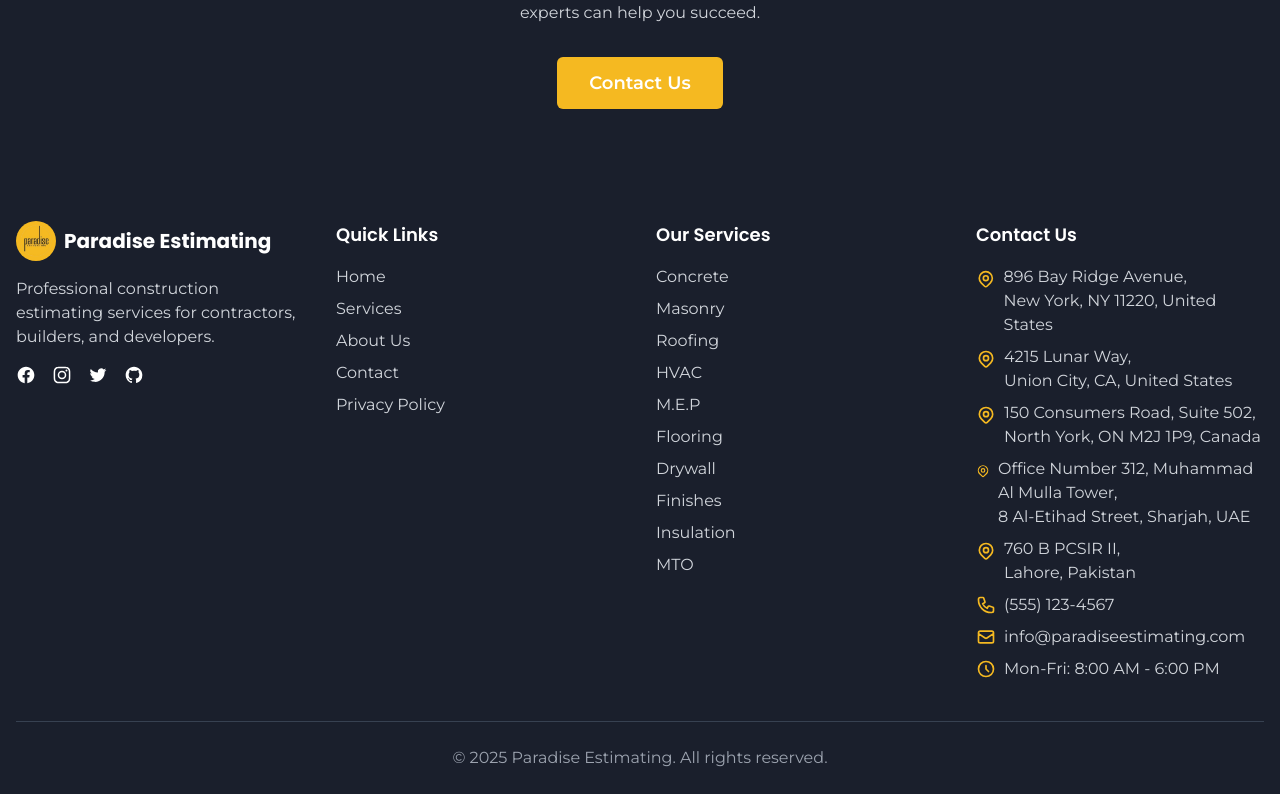
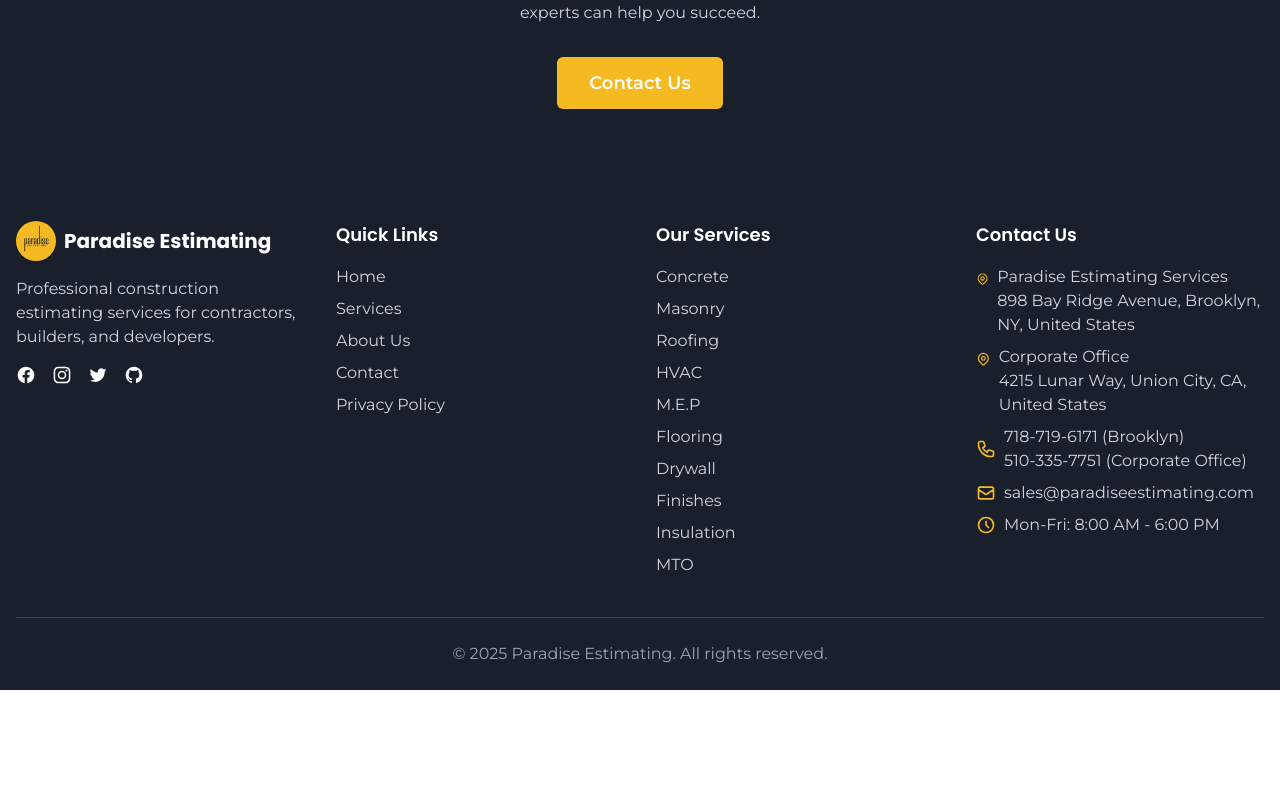
Before and after one commit to Jawa090/websiteparadise, a React (Vite) app: page /about in a window 1280 px wide. Shown: the part 2991-3785 px from the top of the page. After the commit the page ends 3681 px from the top, so only its background shows below. Built offline with nearby package versions, Linux system fonts and the light colour scheme.

Commit message:
change location email address

```diff
--- a/src/components/Footer.tsx
+++ b/src/components/Footer.tsx
@@ -128,7 +128,7 @@ const Footer = () => {
           d="M15 11a3 3 0 11-6 0 3 3 0 016 0z"
         ></path>
       </svg>
-                <span className="text-gray-300">896 Bay Ridge Avenue,<br />New York, NY 11220, United States</span>
+      <span className="text-gray-300">Paradise Estimating Services<br />898 Bay Ridge Avenue, Brooklyn, NY, United States</span>
     </li>
     <li className="flex items-start">
       <svg
@@ -151,76 +151,7 @@ const Footer = () => {
           d="M15 11a3 3 0 11-6 0 3 3 0 016 0z"
         ></path>
       </svg>
-                <span className="text-gray-300">4215 Lunar Way,<br />Union City, CA, United States</span>
-              </li>
-              <li className="flex items-start">
-                <svg
-                  className="w-5 h-5 mt-1 mr-2 text-gold"
-                  fill="none"
-                  stroke="currentColor"
-                  viewBox="0 0 24 24"
-                  xmlns="http://www.w3.org/2000/svg"
-                >
-                  <path
-                    strokeLinecap="round"
-                    strokeLinejoin="round"
-                    strokeWidth="2"
-                    d="M17.657 16.657L13.414 20.9a1.998 1.998 0 01-2.827 0l-4.244-4.243a8 8 0 1111.314 0z"
-                  ></path>
-                  <path
-                    strokeLinecap="round"
-                    strokeLinejoin="round"
-                    strokeWidth="2"
-                    d="M15 11a3 3 0 11-6 0 3 3 0 016 0z"
-                  ></path>
-                </svg>
-                <span className="text-gray-300">150 Consumers Road, Suite 502,<br />North York, ON M2J 1P9, Canada</span>
-              </li>
-              <li className="flex items-start">
-                <svg
-                  className="w-5 h-5 mt-1 mr-2 text-gold"
-                  fill="none"
-                  stroke="currentColor"
-                  viewBox="0 0 24 24"
-                  xmlns="http://www.w3.org/2000/svg"
-                >
-                  <path
-                    strokeLinecap="round"
-                    strokeLinejoin="round"
-                    strokeWidth="2"
-                    d="M17.657 16.657L13.414 20.9a1.998 1.998 0 01-2.827 0l-4.244-4.243a8 8 0 1111.314 0z"
-                  ></path>
-                  <path
-                    strokeLinecap="round"
-                    strokeLinejoin="round"
-                    strokeWidth="2"
-                    d="M15 11a3 3 0 11-6 0 3 3 0 016 0z"
-                  ></path>
-                </svg>
-                <span className="text-gray-300">Office Number 312, Muhammad Al Mulla Tower,<br />8 Al-Etihad Street, Sharjah, UAE</span>
-              </li>
-              <li className="flex items-start">
-                <svg
-                  className="w-5 h-5 mt-1 mr-2 text-gold"
-                  fill="none"
-                  stroke="currentColor"
-                  viewBox="0 0 24 24"
-                  xmlns="http://www.w3.org/2000/svg"
-                >
-                  <path
-                    strokeLinecap="round"
-                    strokeLinejoin="round"
-                    strokeWidth="2"
-                    d="M17.657 16.657L13.414 20.9a1.998 1.998 0 01-2.827 0l-4.244-4.243a8 8 0 1111.314 0z"
-                  ></path>
-                  <path
-                    strokeLinecap="round"
-                    strokeLinejoin="round"
-                    strokeWidth="2"
-                    d="M15 11a3 3 0 11-6 0 3 3 0 016 0z"
-                  ></path>
-                </svg>
-                <span className="text-gray-300">760 B PCSIR II,<br />Lahore, Pakistan</span>
+      <span className="text-gray-300">Corporate Office<br />4215 Lunar Way, Union City, CA, United States</span>
     </li>
     <li className="flex items-center">
       <svg
@@ -237,7 +168,7 @@ const Footer = () => {
           d="M3 5a2 2 0 012-2h3.28a1 1 0 01.948.684l1.498 4.493a1 1 0 01-.502 1.21l-2.257 1.13a11.042 11.042 0 005.516 5.516l1.13-2.257a1 1 0 011.21-.502l4.493 1.498a1 1 0 01.684.949V19a2 2 0 01-2 2h-1C9.716 21 3 14.284 3 6V5z"
         ></path>
       </svg>
-                <span className="text-gray-300">(555) 123-4567</span>
+      <span className="text-gray-300">718-719-6171 (Brooklyn)<br />510-335-7751 (Corporate Office)</span>
     </li>
     <li className="flex items-center">
       <svg
@@ -254,7 +185,7 @@ const Footer = () => {
           d="M3 8l7.89 5.26a2 2 0 002.22 0L21 8M5 19h14a2 2 0 002-2V7a2 2 0 00-2-2H5a2 2 0 00-2 2v10a2 2 0 002 2z"
         ></path>
       </svg>
-                <span className="text-gray-300">info@paradiseestimating.com</span>
+      <span className="text-gray-300">sales@paradiseestimating.com</span>
     </li>
     <li className="flex items-center">
       <svg
--- a/src/pages/Contact.tsx
+++ b/src/pages/Contact.tsx
@@ -200,11 +200,12 @@ const Contact = () => {
                     </svg>
                     <div>
                       <h4 className="font-semibold text-gold">Our Office</h4>
-                      <p className="text-gray-300">
-                        896 Bay Ridge Avenue<br />
-                        New York NY 11220<br />
-                        United States
-                      </p>
+          <p className="text-gray-300">
+            Paradise Estimating Services<br />
+            898 Bay Ridge Avenue<br />
+            Brooklyn, NY<br />
+            United States
+          </p>
                     </div>
                   </div>
 
@@ -225,7 +226,10 @@ const Contact = () => {
                     </svg>
                     <div>
                       <h4 className="font-semibold text-gold">Phone</h4>
-                      <p className="text-gray-300">(555) 123-4567</p>
+          <p className="text-gray-300">
+            718-719-6171 (Brooklyn)<br />
+            510-335-7751 (Corporate Office)
+          </p>
                     </div>
                   </div>
 
@@ -246,7 +250,7 @@ const Contact = () => {
                     </svg>
                     <div>
                       <h4 className="font-semibold text-gold">Email</h4>
-                      <p className="text-gray-300">info@paradiseestimating.com</p>
+                      <p className="text-gray-300">sales@paradiseestimating.com</p>
                     </div>
                   </div>
 
```
Lines whose indentation alone changed are shown as unchanged.
